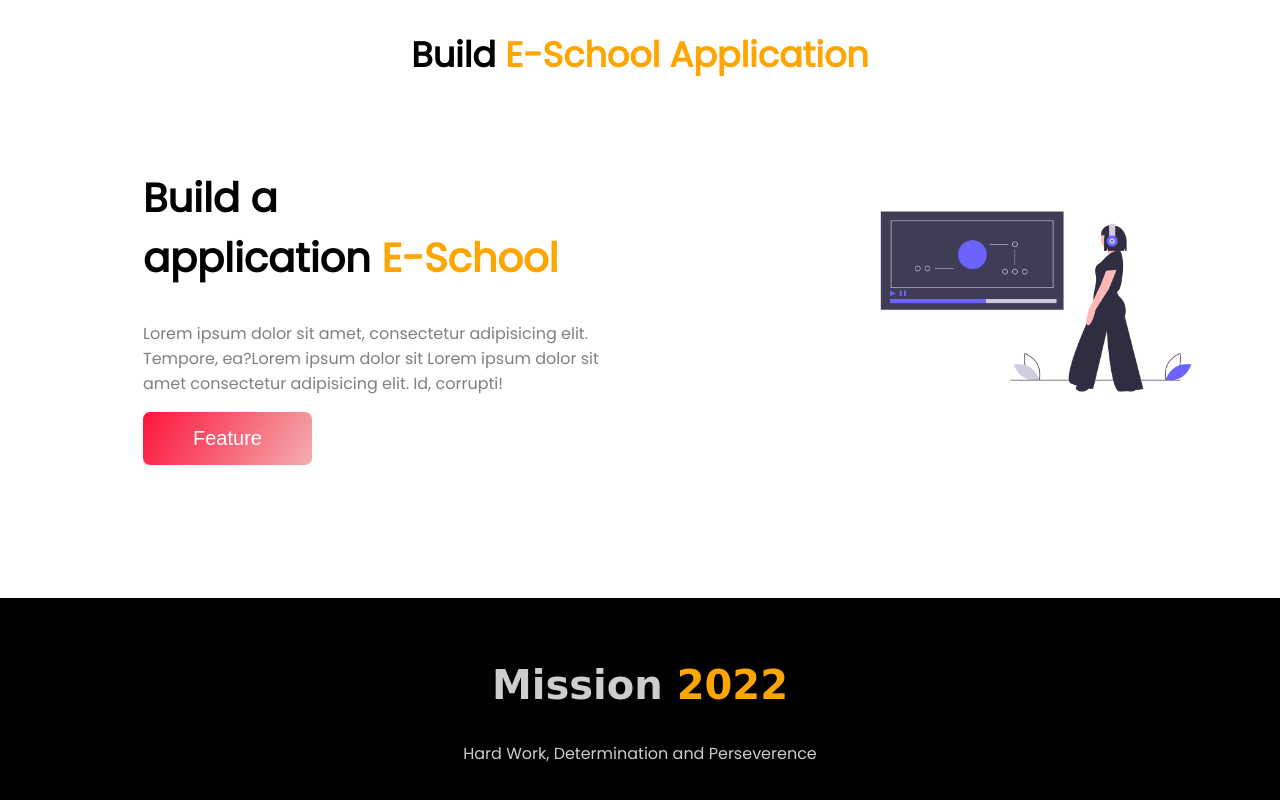
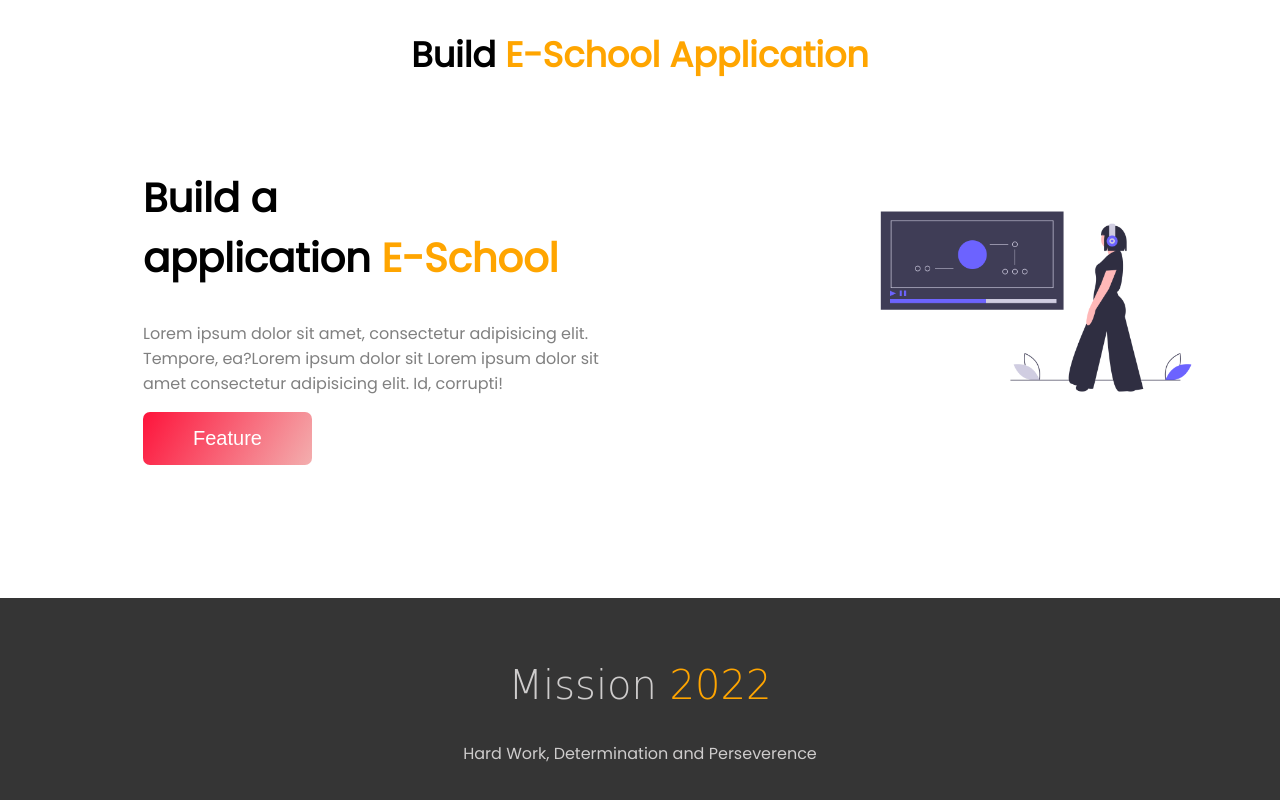
Before and after one commit to arafatmollah/mission_2022, a plain HTML site: page index.html in a window 1280 px wide. Shown: the part 2948-3748 px from the top of the page. Drawn offline with Linux system fonts and the light colour scheme.

Commit message:
footer resolve

```diff
--- a/style.css
+++ b/style.css
@@ -119,7 +119,7 @@ img{
 }
 .footer{
     height: 150px;
-    background-color: black;
+    background-color: rgba(17, 17, 17, 0.849);
     text-align: center;
     padding-top: 30px;
     padding-bottom: 40px;
@@ -128,4 +128,5 @@ img{
 .footer h1{
     font-family: cursive;
     font-size: 40px;
+    font-weight: 200;
 }
```
